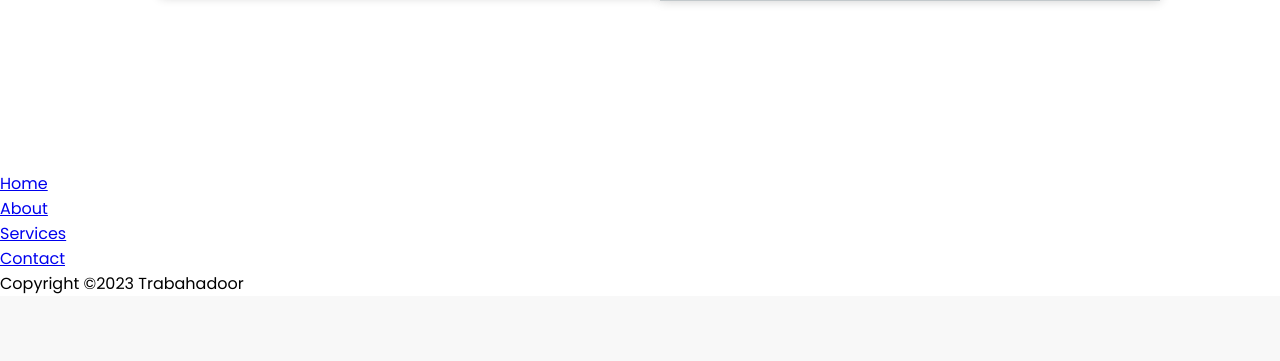
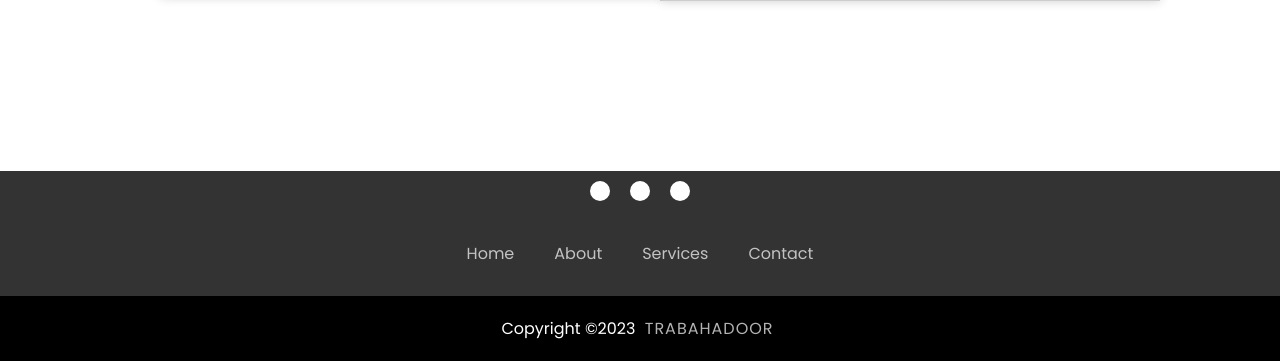
Before and after one commit to carla-dimaandal/TrabahadoorJobPortal, a PHP site: page /Register_Form.html in a window 1280 px wide. Shown: the part 687-1048 px from the top of the page. Before the commit the page ends 981 px from the top, so only its background shows below. Run offline with PHP 8.4, Linux system fonts and the light colour scheme.

Commit message:
Update style2.css

```diff
--- a/style2.css
+++ b/style2.css
@@ -17,7 +17,6 @@
 
 body{
    font-family:'Poppins', sans-serif;
-   /* background-image: url('bg1.jpg'); */
    background-size: cover;
    background-repeat: no-repeat;
    background-position: center;
@@ -62,7 +61,7 @@ header .container{
    font-weight:700;
 }
 .form-container{
-    background-color:rgba(255,255,255,.4);
+    /* background-color:rgba(255,255,255,.4); */
     min-height: 100vh;
     display: flex;
     align-items: center;
@@ -75,27 +74,22 @@ header .container{
     grid-template-columns: 1fr 1fr;
  }
  .form-container .welcome img{
-   /* border-radius:5px; */
    border:2px solid rgba(6, 6, 6, 0.2);
    box-shadow: 0 0 10px rgba(0,0,0,.2);
    backdrop-filter:blur(100px);
    width: 500px;
    height:500px;
-   /* border-radius:10px; */
    margin-left:20rem;
  }
  .form-container form{
-   background-color:#f1f8fc;
     padding:20px;
     padding-top:30px;
     border:2px solid rgba(6, 6, 6, 0.2);
-    /* border-radius: 5px; */
     box-shadow: 0 0 10px rgba(0,0,0,.2);
     backdrop-filter:blur(100px);
     text-align: center;
     width: 500px;
     height:500px;
-    /* border-radius:10px; */
  }
  .form-container form h3{
 
@@ -157,3 +151,103 @@ header .container{
     font-size: 20px;
     padding:10px;
  }
+ /*Footer*/
+
+footer{
+   background-color: var(--blackColor);
+}
+
+.footerContainer{
+   width: 100%;
+   padding: 70px, 30px, 20px;
+}
+
+.socialIcons{
+   display: flex;
+   justify-content: center;
+}
+
+.socialIcons a{
+   text-decoration: none;
+   padding: 10px;
+   background-color:var(--whiteColor);
+   color: var(--blackColor);
+   margin: 10px;
+   border-radius: 50%;
+}
+
+.socialIcons a i{
+   font-size: 1.5em;
+   color: var(--blackColor);
+   opacity: 0.9;
+}
+
+.socialIcons a:hover{
+   background-color: #282727; /*change na lang*/
+   transition: 0.5s;
+}
+
+.socialIcons a:hover i{
+   background-color: var(--whiteColor); /*change na lang*/
+   transition: 0.5s;
+}
+
+.footerNav{
+   margin: 30px 0;
+}
+
+.footerNav ul{
+   display: flex;
+   justify-content: center;
+   list-style-type: none;
+}
+
+.footerNav ul li a{
+   color: var(--whiteColor);
+   margin: 20px;
+   text-decoration: none;
+   font: 1em;
+   opacity: 0.7;
+   transition: 0.5s;
+
+}
+
+.footerNav ul li a:hover{
+   opacity: 1;
+   color:var(--blueColor);
+   transform:scale(1.05);
+   transition:0.3s;
+}
+
+.footerNav ul li a:after{
+   content:"";
+   position:absolute;
+   background-color:var(--whiteColor);
+   width:0;
+   height:3px;
+   bottom:-10px;
+   left:0;
+
+}
+
+.footerNav ul li a:hover:after {
+   width: 100%;
+}
+
+.footerBottom{
+   background-color: black;
+   padding: 20px;
+   text-align: center;
+}
+
+.footerBottom p{
+   color: var(--whiteColor);
+}
+
+.footerName{
+   opacity: 0.7;
+   text-transform: uppercase;
+   letter-spacing: 1px;
+   font-weight: 400;
+   margin: 0px 5px;
+}
```
